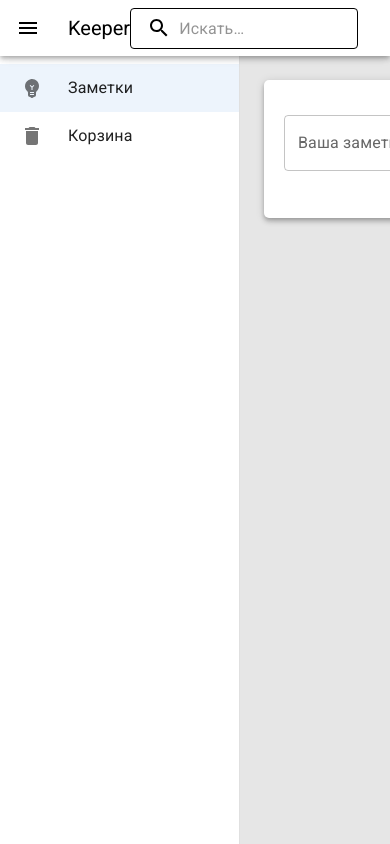
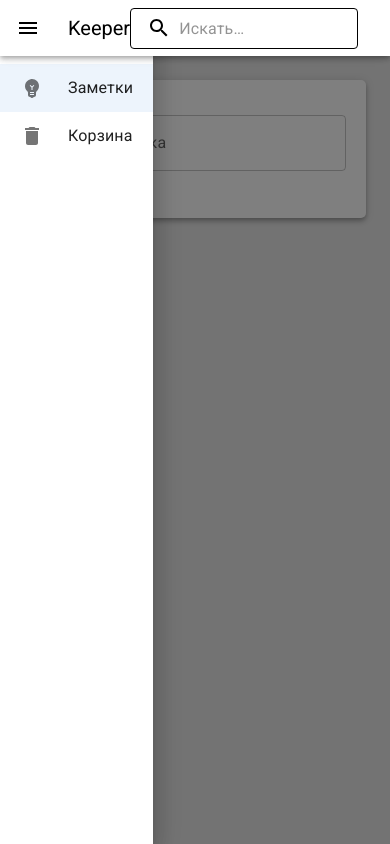
Before and after one commit to moerichka/keeper, a React (Create React App) app: page / in a window 390 px wide. Both pictures are taken after a click on the button "menu". Built offline with nearby package versions, Linux system fonts and the light colour scheme.

Commit message:
Добавлен адаптив и исправлены ошибки отображения

```diff
--- a/src/App.tsx
+++ b/src/App.tsx
@@ -29,7 +29,12 @@ const App: React.FC = () => {
     <NoteContextProvider>
       <Box sx={{ display: "flex" }}>
         <Header onBurgerClick={onBurgerClick} />
-        <SideBar open={open} currentTab={currentTab} onTabClick={onTabClick} />
+        <SideBar
+          open={open}
+          currentTab={currentTab}
+          onTabClick={onTabClick}
+          setOpen={onBurgerClick}
+        />
         {currentTab === "Заметки" && (
           <WorkSpace open={open}>
             <NoteCreator />
--- a/src/components/ListNotes/listNotes.module.scss
+++ b/src/components/ListNotes/listNotes.module.scss
@@ -4,8 +4,15 @@
     padding: 10px;
     width: 100%;
     display: grid;
-    grid-template-columns: repeat(3, 1fr);
+    grid-template-columns: repeat(auto-fit, minmax(400px, 1fr));
     gap: 30px;
+
+    @media (max-width: 1150px) {
+        grid-template-columns: repeat(auto-fit, minmax(250px, 1fr));
+    }
+    // @media (max-width: 800px) {
+    //     grid-template-columns: 1fr;
+    // }
 }
 
 .background{
@@ -23,4 +30,11 @@
     z-index: 1;
     width: max-content;
     min-width: 40%;
+
+    @media (max-width: 1070px) {
+        min-width: 60%;
+    }
+    @media (max-width: 600px) {
+        min-width: 80%;
+    }
 }
--- a/src/components/ListNotesGarbage/listNotesGarbage.module.scss
+++ b/src/components/ListNotesGarbage/listNotesGarbage.module.scss
@@ -1,9 +1,16 @@
 @import "../../index.scss";
 
-.grid{
-    padding: 10px;
-    width: 100%;
-    display: grid;
-    grid-template-columns: repeat(3, 1fr);
-    gap: 30px;
+.grid {
+  padding: 10px;
+  width: 100%;
+  display: grid;
+  grid-template-columns: repeat(3, 1fr);
+  gap: 30px;
+
+  @media (max-width: 1100px) {
+    grid-template-columns: repeat(2, 1fr);
+  }
+  @media (max-width: 800px) {
+    grid-template-columns: 1fr;
+  }
 }
--- a/src/components/Note/note.module.scss
+++ b/src/components/Note/note.module.scss
@@ -13,8 +13,20 @@
   box-shadow: 0px 2px 4px -1px rgb(0 0 0 / 20%),
     0px 4px 5px 0px rgb(0 0 0 / 14%), 0px 1px 10px 0px rgb(0 0 0 / 12%);
   transition: $transition03;
-  &:hover {
-    transform: scale(1.05);
+  @media (min-width: 870px) {
+    &:hover {
+      transform: scale(1.05);
+      .completeButton {
+        opacity: 1;
+        pointer-events: all;
+      }
+      .menuMore {
+        opacity: 1;
+        pointer-events: all;
+      }
+    }
+  }
+  @media (max-width: 870px) {
     .completeButton {
       opacity: 1;
       pointer-events: all;
@@ -30,13 +42,13 @@
     color: $white;
   }
 
-  &[data-type="deleted"] .title{
+  &[data-type="deleted"] .title {
     text-decoration: line-through;
   }
-  &[data-type="deleted"] .text{
+  &[data-type="deleted"] .text {
     text-decoration: line-through;
   }
-  &[data-type="deleted"] .date{
+  &[data-type="deleted"] .date {
     text-decoration: line-through;
   }
 }
@@ -98,7 +110,7 @@
   align-self: flex-end;
 }
 
-.dateExpirationWrapper{
+.dateExpirationWrapper {
   margin-top: 10px;
   display: flex;
   flex-direction: row;
--- a/src/components/NoteCreator/noteCreator.module.scss
+++ b/src/components/NoteCreator/noteCreator.module.scss
@@ -4,8 +4,8 @@
   padding: 20px;
   border-radius: 5px;
   background-color: $white;
-  width: 40%;
-  min-width: 300px;
+  width: 100%;
+  max-width: 690px;
   overflow-y: hidden;
   box-shadow: 0px 2px 4px -1px rgb(0 0 0 / 20%),
     0px 4px 5px 0px rgb(0 0 0 / 14%), 0px 1px 10px 0px rgb(0 0 0 / 12%);
--- a/src/components/NoteUpdater/noteUpdater.module.scss
+++ b/src/components/NoteUpdater/noteUpdater.module.scss
@@ -5,8 +5,6 @@
   padding: 20px;
   border-radius: 5px;
   background-color: $white;
-  min-width: 300px;
-  overflow-y: hidden;
   box-shadow: 0px 2px 4px -1px rgb(0 0 0 / 20%),
     0px 4px 5px 0px rgb(0 0 0 / 14%), 0px 1px 10px 0px rgb(0 0 0 / 12%);
   transition: $transition03;
@@ -21,4 +19,9 @@
   display: flex;
   flex-direction: column;
   gap: 15px;
+  max-height: 60vh;
+  overflow-y: auto;
+  @media (max-width: 400px) {
+    max-height: 80vh;
+  }
 }
--- a/src/components/SideBar/SideBar.tsx
+++ b/src/components/SideBar/SideBar.tsx
@@ -1,7 +1,7 @@
 import React from "react";
 import s from "./sideBar.module.scss";
 
-import { styled, useTheme, Theme, CSSObject } from "@mui/material/styles";
+import { styled, Theme, CSSObject } from "@mui/material/styles";
 import MuiDrawer from "@mui/material/Drawer";
 import ToolBar from "@mui/material/Toolbar";
 import List from "@mui/material/List";
@@ -57,6 +57,7 @@ interface IProps {
   open: boolean;
   currentTab: ITabName;
   onTabClick: (title: ITabName) => void;
+  setOpen: () => void;
 }
 
 interface INavElement {
@@ -64,17 +65,24 @@ interface INavElement {
   icon: any;
 }
 
-const navElements : INavElement[] = [ // Массив табов в sideBar
+const navElements: INavElement[] = [
+  // Массив табов в sideBar
   { title: "Заметки", icon: <EmojiObjectsIcon /> },
   { title: "Корзина", icon: <DeleteIcon /> },
 ];
 
-const SideBar: React.FC<IProps> = ({ open, onTabClick, currentTab }) => {
+const SideBar: React.FC<IProps> = ({
+  open,
+  onTabClick,
+  currentTab,
+  setOpen,
+}) => {
   return (
-    <Drawer variant="permanent" open={open}>
+    <>
+      <Drawer variant="permanent" open={open} className={s.drawerDescTop}>
         <ToolBar />
         <List>
-        {navElements.map((navElem, index) => (
+          {navElements.map((navElem) => (
             <ListItem
               key={navElem.title}
               disablePadding
@@ -107,6 +115,46 @@ const SideBar: React.FC<IProps> = ({ open, onTabClick, currentTab }) => {
           ))}
         </List>
       </Drawer>
+      <MuiDrawer open={open} anchor={"left"} className={s.drawerTelephone}>
+        <ToolBar />
+        <List>
+          {navElements.map((navElem) => (
+            <ListItem
+              key={navElem.title}
+              disablePadding
+              sx={{ display: "block" }}
+            >
+              <ListItemButton
+                onClick={() => {
+                  onTabClick(navElem.title);
+                  setOpen();
+                }}
+                sx={{
+                  minHeight: 48,
+                  justifyContent: open ? "initial" : "center",
+                  px: 2.5,
+                }}
+                selected={navElem.title === currentTab}
+              >
+                <ListItemIcon
+                  sx={{
+                    minWidth: 0,
+                    mr: open ? 3 : "auto",
+                    justifyContent: "center",
+                  }}
+                >
+                  {navElem.icon}
+                </ListItemIcon>
+                <ListItemText
+                  primary={navElem.title}
+                  sx={{ opacity: open ? 1 : 0 }}
+                />
+              </ListItemButton>
+            </ListItem>
+          ))}
+        </List>
+      </MuiDrawer>
+    </>
   );
 };
 
--- a/src/components/SideBar/sideBar.module.scss
+++ b/src/components/SideBar/sideBar.module.scss
@@ -0,0 +1,11 @@
+.drawerDescTop{
+    @media (max-width: 870px) {
+        display: none;
+    }
+}
+
+.drawerTelephone{
+    @media (min-width: 871px) {
+        display: none;
+    }
+}
```
Lines whose indentation alone changed are shown as unchanged.
